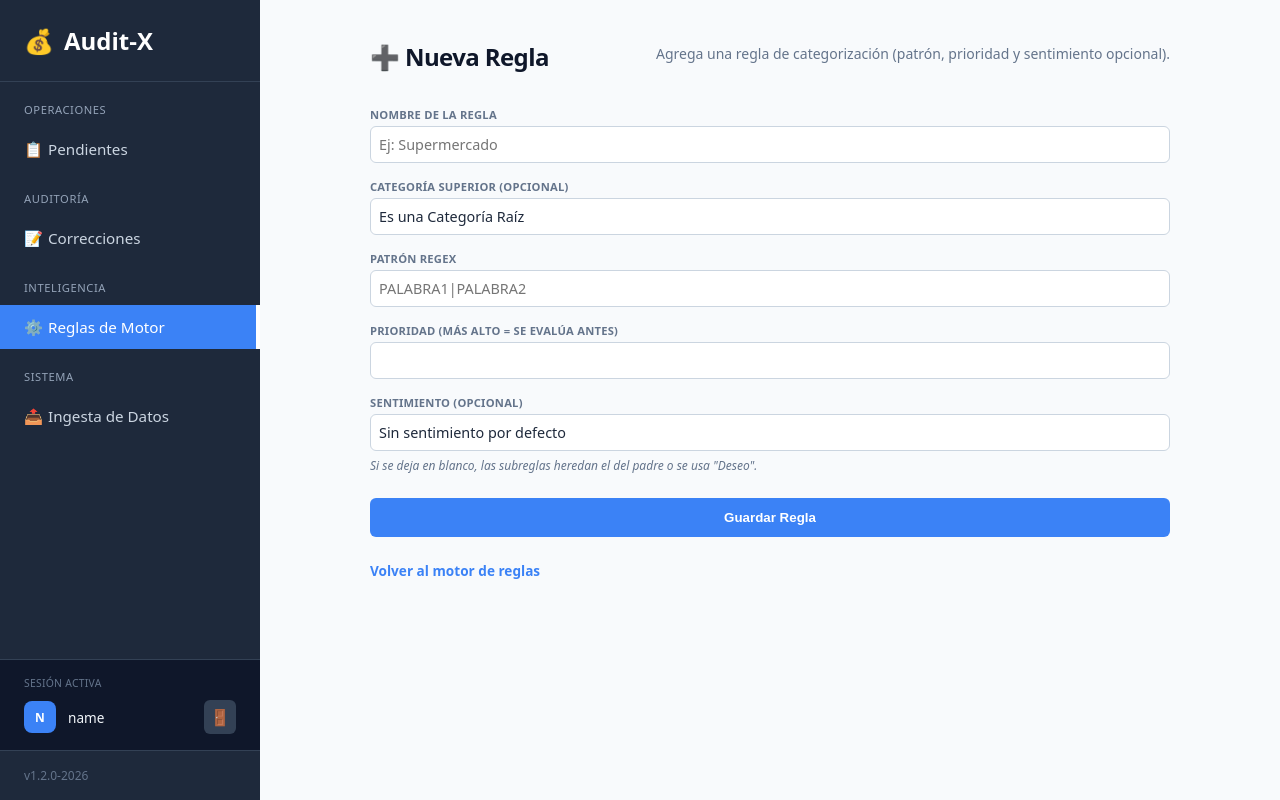
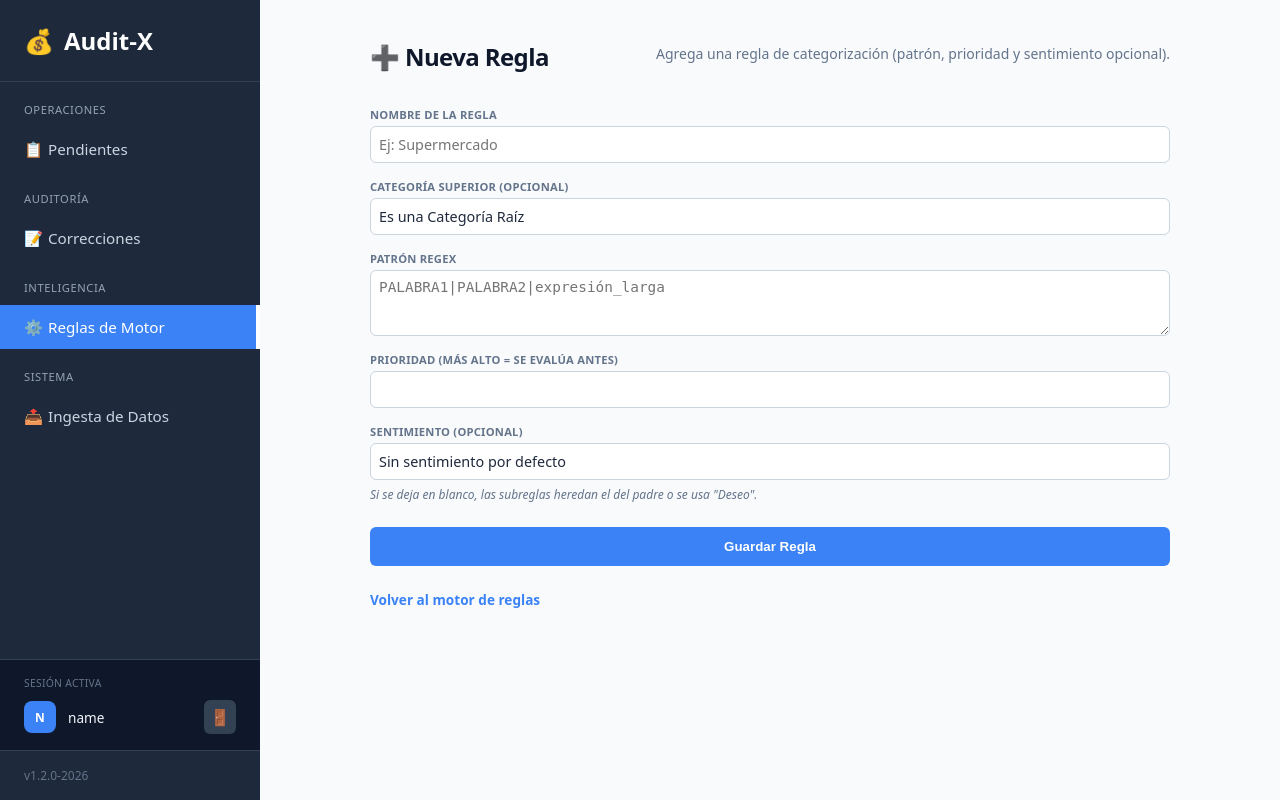
Before and after one commit to fedegos/personal-obs-pipeline, a Rails app: page /category_rules/new in a window 1280 px wide. Run offline with Rails 7, Linux system fonts and the light colour scheme; a user stored in the database is signed in; data comes from the database, SQL or seed files in the repository; tables that the repository leaves empty hold one stand-in row (values such as "Sample post"); some libraries are stand-ins or nearby versions.

Commit message:
feat: edición multilínea de reglas regex

```diff
--- a/web-enrichment-app/app/assets/stylesheets/category_rules.css
+++ b/web-enrichment-app/app/assets/stylesheets/category_rules.css
@@ -305,6 +305,16 @@
   word-break: break-all;
 }
 
+/* Campo de edición regex: multilínea para evitar desborde */
+.category-rule-pattern-input {
+  font-family: ui-monospace, monospace;
+  font-size: 0.9rem;
+  resize: vertical;
+  min-height: 4em;
+  overflow-wrap: break-word;
+  white-space: pre-wrap;
+}
+
 /* Sentimiento (opcional en regla) */
 .category-rule-sentimiento {
   font-size: 0.85rem;
--- a/web-enrichment-app/app/views/category_rules/_form.html.erb
+++ b/web-enrichment-app/app/views/category_rules/_form.html.erb
@@ -24,7 +24,7 @@
 
     <div class="form-field-group">
       <%= f.label :pattern, "Patrón Regex", class: "form-label-caps" %>
-      <%= f.text_field :pattern, class: "form-input-modern", placeholder: "PALABRA1|PALABRA2" %>
+      <%= f.text_area :pattern, rows: 3, class: "form-input-modern category-rule-pattern-input", placeholder: "PALABRA1|PALABRA2|expresión_larga" %>
     </div>
 
     <div class="form-field-group">
```
